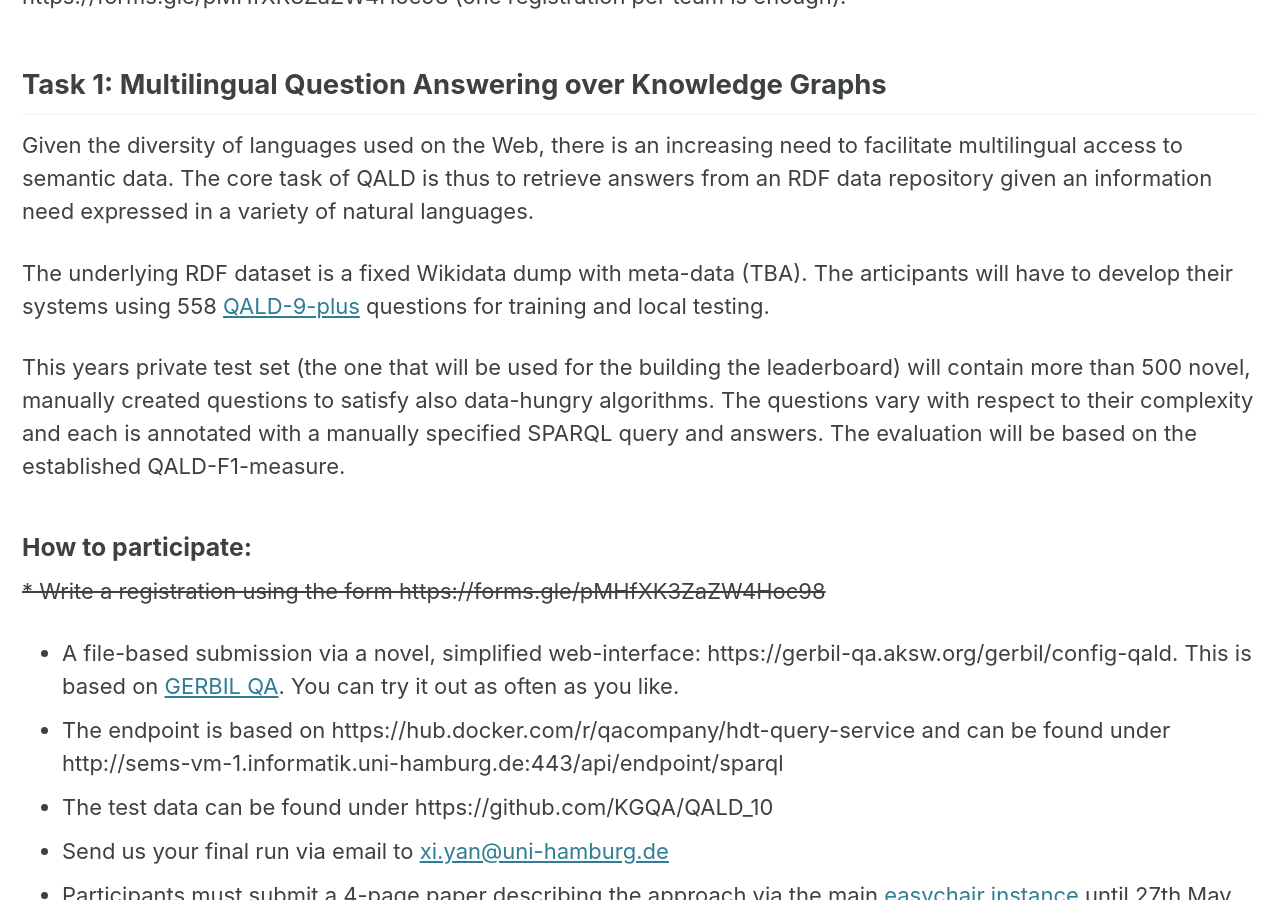
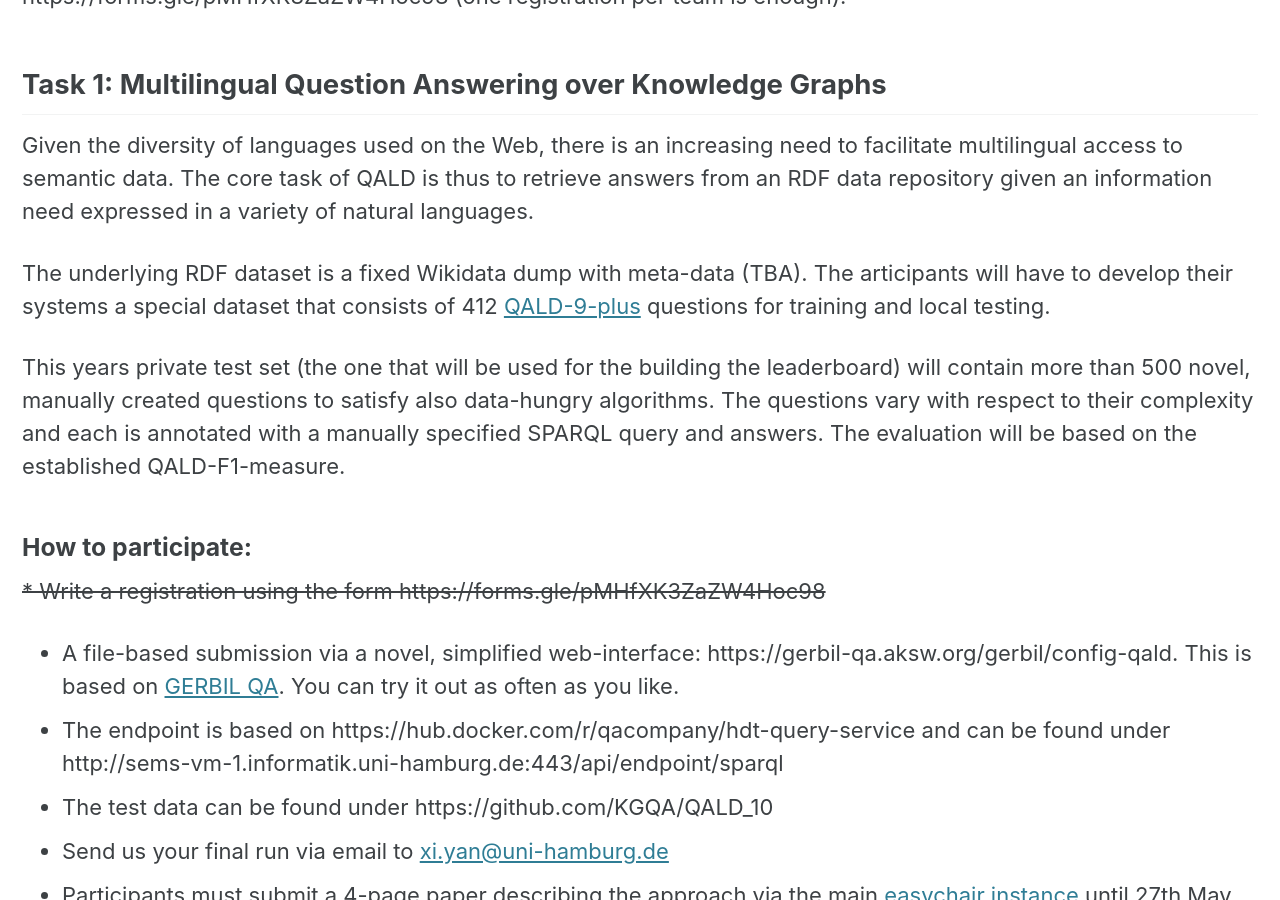
Before and after one commit to semantic-systems/nliwod-workshop, a Jekyll site: the page built from challenge.md, in a window 1280 px wide and 900 px high, scrolled down 858 px. Built offline with Jekyll 4.4.1, drawn with Linux system fonts in a browser that asks for light colours; cached includes are drawn as plain includes.

Commit message:
Update challenge.md

```diff
--- a/challenge.md
+++ b/challenge.md
@@ -19,7 +19,7 @@ If you would like to participate in either of the tasks, please register on the
 
 Given the diversity of languages used on the Web, there is an increasing need to facilitate multilingual access to semantic data. The core task of QALD is thus to retrieve answers from an RDF data repository given an information need expressed in a variety of natural languages.
 
-The underlying RDF dataset is a fixed Wikidata dump with meta-data (TBA). The articipants will have to develop their systems using 558 [QALD-9-plus](https://github.com/Perevalov/qald_9_plus) questions for training and local testing.
+The underlying RDF dataset is a fixed Wikidata dump with meta-data (TBA). The articipants will have to develop their systems a special dataset that consists of 412 [QALD-9-plus](https://github.com/KGQA/QALD_10/tree/main/data/qald_9_plus) questions for training and local testing.
 
 This years private test set (the one that will be used for the building the leaderboard) will contain more than 500 novel, manually created questions to satisfy also data-hungry algorithms. The questions vary with respect to their complexity and each is annotated with a manually specified SPARQL query and answers. The evaluation will be based on the established QALD-F1-measure.
 
```
